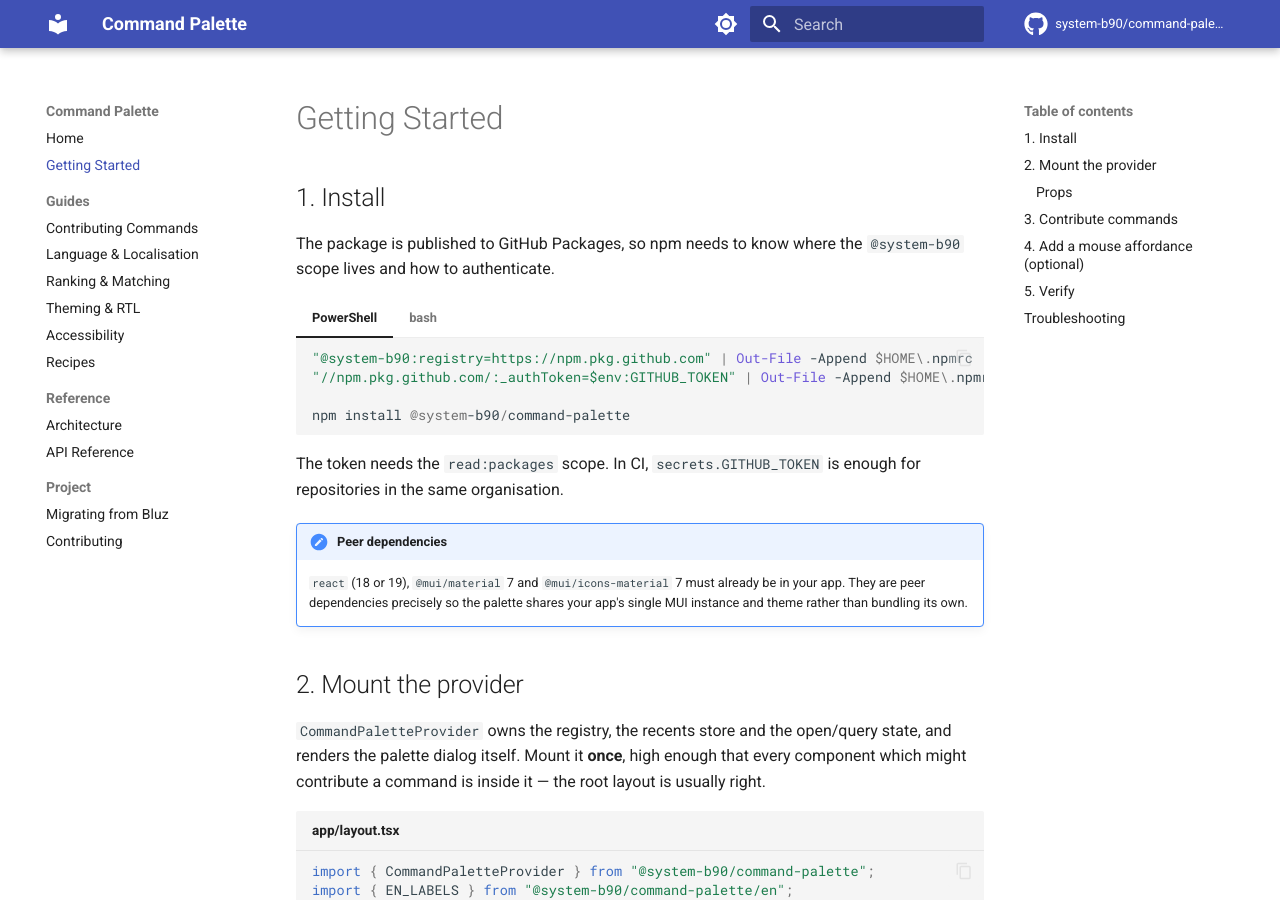
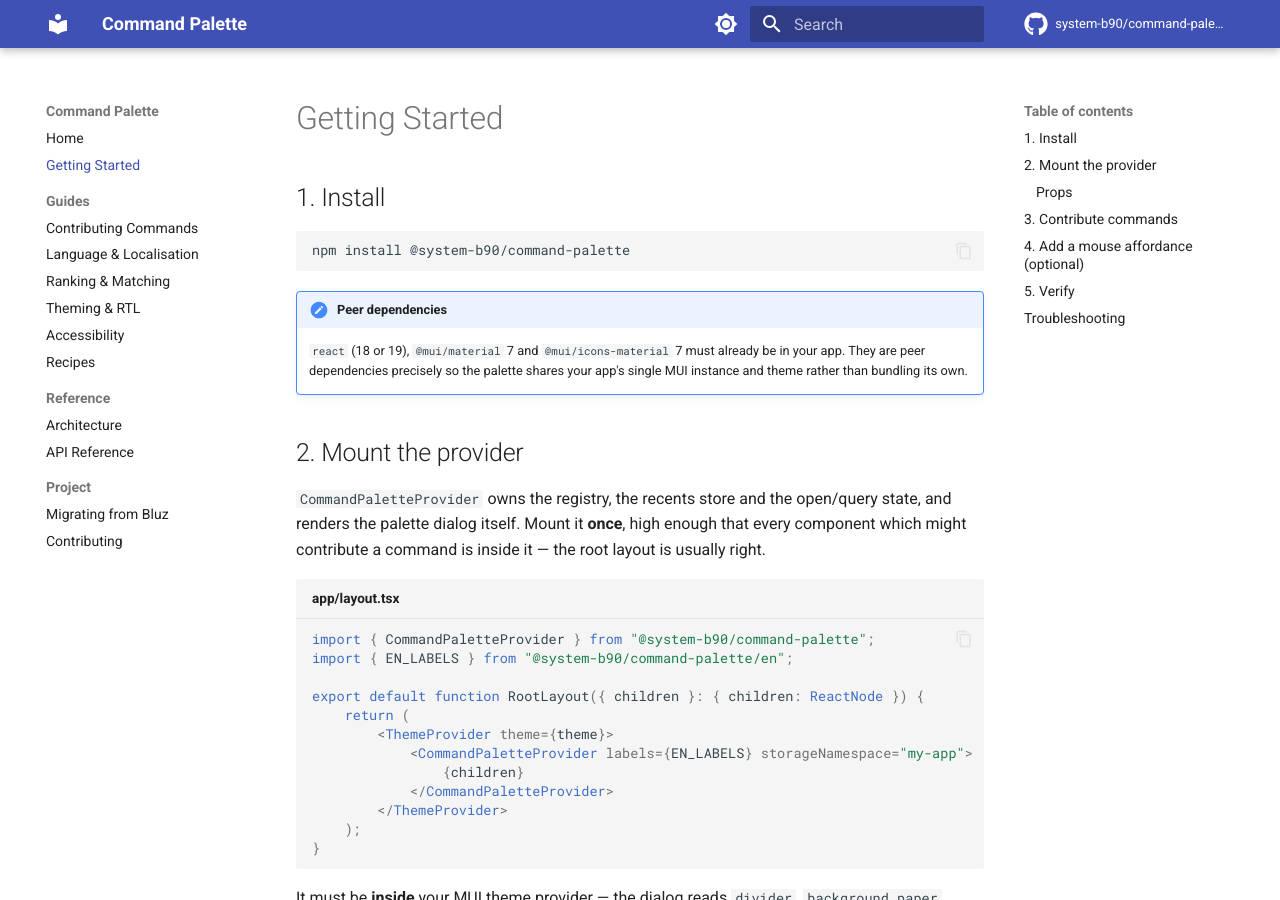
Before and after one commit to System-B90/command-palette, an MkDocs documentation site: the page built from docs/getting-started.md, in a window 1280 px wide and 900 px high. Built offline with MkDocs 1.6.1 and Material for MkDocs 9.7.7, drawn with Linux system fonts in a browser that asks for light colours; comment, search, counter and statistics services are not loaded.

Commit message:
Vibe-Prepared package for public npm release
MIT license, publishConfig to registry.npmjs.org with provenance, publish
workflow uses NPM_TOKEN, GitHub-hosted runners only, docs drop GitHub Packages auth.

Co-Authored-By: Claude Sonnet 5.5 <noreply@anthropic.com>

````diff
--- a/docs/getting-started.md
+++ b/docs/getting-started.md
@@ -2,29 +2,9 @@
 
 ## 1. Install
 
-The package is published to GitHub Packages, so npm needs to know where the
-`@system-b90` scope lives and how to authenticate.
-
-=== "PowerShell"
-
-    ```powershell
-    "@system-b90:registry=https://npm.pkg.github.com" | Out-File -Append $HOME\.npmrc
-    "//npm.pkg.github.com/:_authToken=$env:GITHUB_TOKEN" | Out-File -Append $HOME\.npmrc
-
-    npm install @system-b90/command-palette
-    ```
-
-=== "bash"
-
-    ```bash
-    echo "@system-b90:registry=https://npm.pkg.github.com" >> ~/.npmrc
-    echo "//npm.pkg.github.com/:_authToken=$GITHUB_TOKEN" >> ~/.npmrc
-
-    npm install @system-b90/command-palette
-    ```
-
-The token needs the `read:packages` scope. In CI, `secrets.GITHUB_TOKEN` is
-enough for repositories in the same organisation.
+```sh
+npm install @system-b90/command-palette
+```
 
 !!! note "Peer dependencies"
     `react` (18 or 19), `@mui/material` 7 and `@mui/icons-material` 7 must
--- a/package.json
+++ b/package.json
@@ -2,13 +2,15 @@
     "name": "@system-b90/command-palette",
     "version": "0.1.0",
     "description": "VSCode-style command palette for MUI apps: contribution registry, fuzzy matcher, recents ranking, and an accessible RTL-aware dialog",
-    "license": "UNLICENSED",
+    "license": "MIT",
     "repository": {
         "type": "git",
         "url": "https://github.com/System-B90/command-palette.git"
     },
     "publishConfig": {
-        "registry": "https://npm.pkg.github.com"
+        "registry": "https://registry.npmjs.org",
+        "access": "public",
+        "provenance": true
     },
     "type": "module",
     "sideEffects": false,
````
Also changed, not shown: CLAUDE.md (+1 -1 lines), README.md (+1 -4 lines), docs/contributing.md (+2 -2 lines), docs/migration.md (+1 -1 lines), 4 other files.
